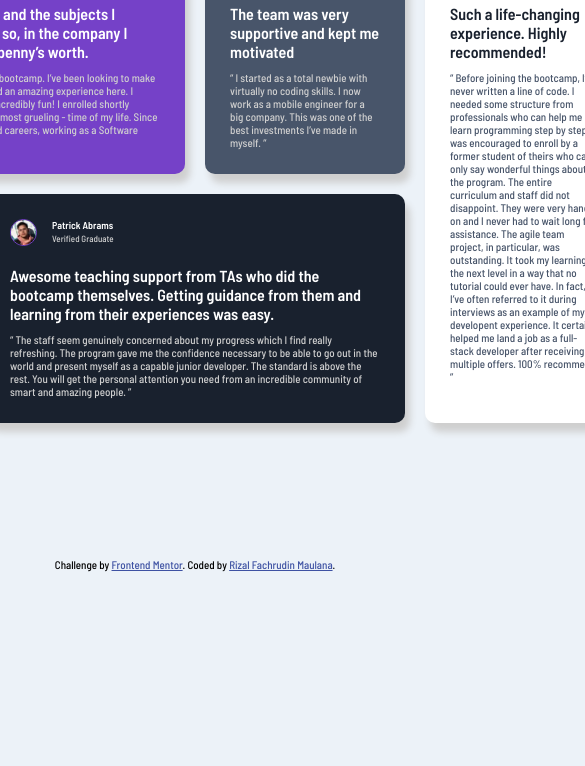
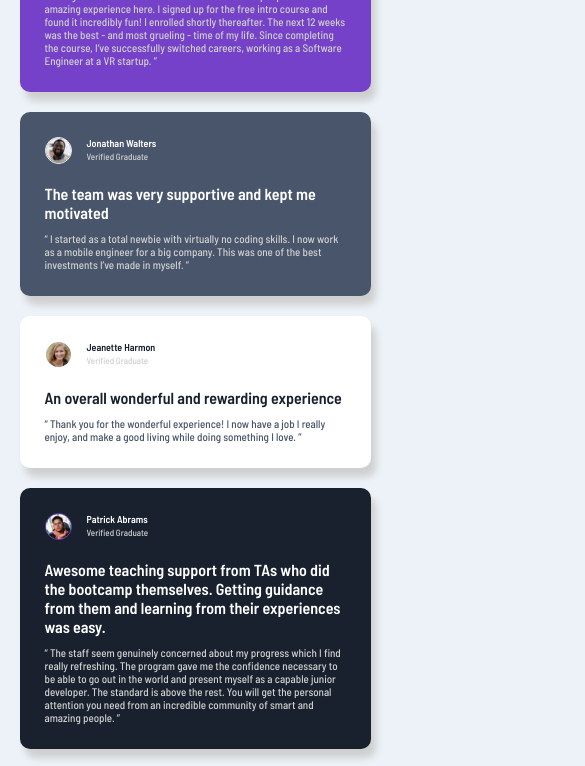
Before and after one commit to rizalfmaulana/testimonials-grid-section, a plain HTML site: page index.html in a window 390 px wide. Shown: the part 202-968 px from the top of the page, 585 px wide, since content can reach past the window. Before the commit the page ends 844 px from the top, so only its background shows below. Drawn offline with Linux system fonts and the light colour scheme.

Commit message:
add responsive

```diff
--- a/style.scss
+++ b/style.scss
@@ -227,3 +227,39 @@ main {
     }
   }
 }
+
+@media (max-width: 768px) {
+  body {
+    height: 100vh;
+  }
+
+  main {
+    height: 90%;
+    display: flex;
+    justify-content: center;
+    align-items: center;
+    width: 100%;
+    margin: 0 auto;
+    .container {
+      width: 95%;
+      grid-template-columns: auto auto auto auto;
+    }
+  }
+}
+
+@media (max-width: 600px) {
+  body {
+    height: 100%;
+  }
+
+  main {
+    width: 100%;
+    height: 100%;
+    .container {
+      display: flex;
+      flex-direction: column;
+      width: 90%;
+      margin-top: 20px;
+    }
+  }
+}
```
Also changed, not shown: css/style.css, 1 other file.
